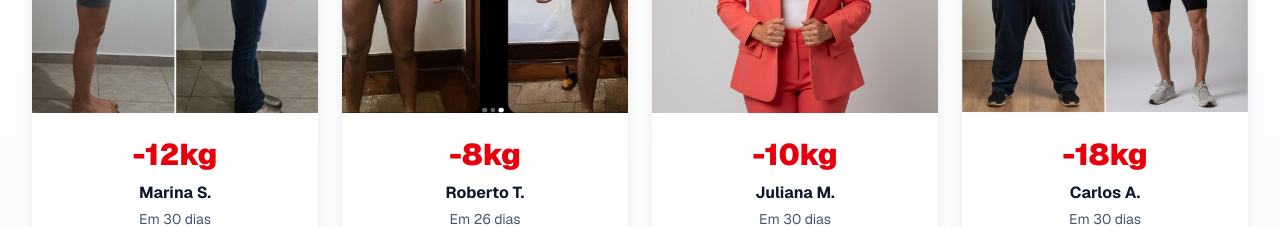
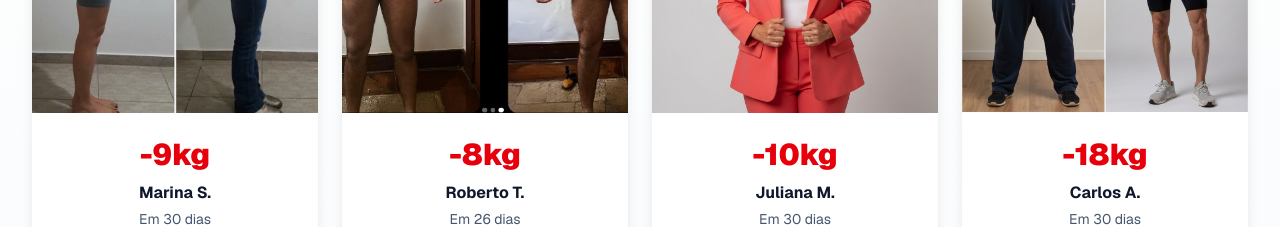
Before and after one commit to weslleyauto/pagina-venda, a Next.js app: page / in a window 1280 px wide. Shown: the part 3520-3747 px from the top of the page. Built offline with nearby package versions, Linux system fonts and the light colour scheme.

Commit message:
Update weight loss result for Marina S.

```diff
--- a/components/sales/before-after.tsx
+++ b/components/sales/before-after.tsx
@@ -4,7 +4,7 @@ export default function BeforeAfter() {
   const transformations = [
     {
       name: 'Marina S.',
-      kg: '-12kg',
+      kg: '-9kg',
       time: '30 dias',
       image: '/mulher-antes-depois-perda-peso-resultado.jpg',
       highlight: 'Trabalhou a mente e tudo mudou'
```
